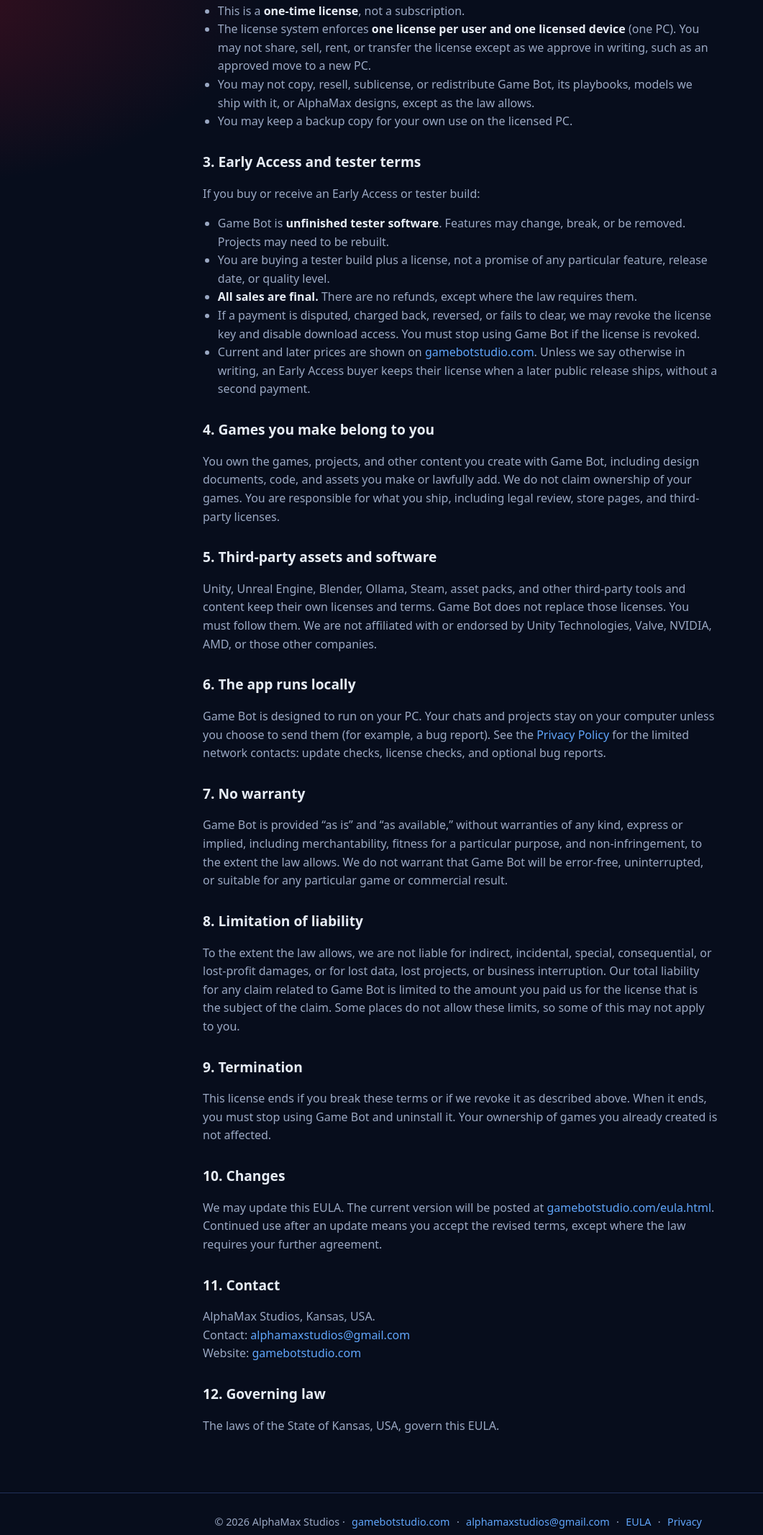
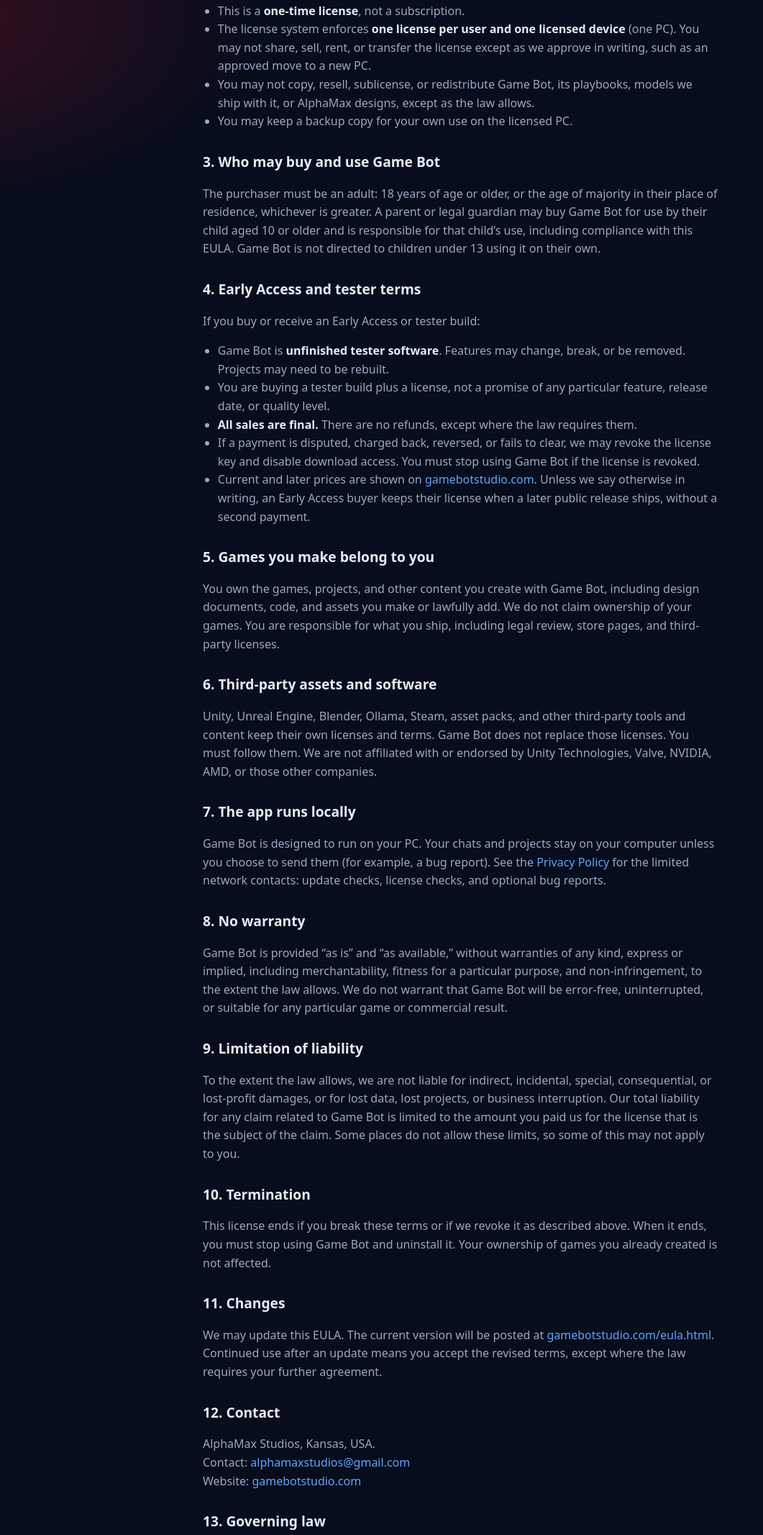
Before and after one commit to Derrold/gamebotstudio, a plain HTML site: page eula.html in a window 1280 px wide. Shown: the part 571-2704 px from the top of the page at 72% size, without its empty margins (0-1061 px from the left). Drawn offline with Linux system fonts and the light colour scheme.

Commit message:
Add holiday gift section and children's purchase and privacy terms
Parents can buy Game Bot as a Christmas or holiday gift for young
game makers, with ages 13+ or 10+ with a parent, and the EULA and
privacy policy now spell out adult purchase and children's privacy.

```diff
--- a/eula.html
+++ b/eula.html
@@ -59,7 +59,10 @@
       <li>You may keep a backup copy for your own use on the licensed PC.</li>
     </ul>
 
-    <h2>3. Early Access and tester terms</h2>
+    <h2>3. Who may buy and use Game Bot</h2>
+    <p>The purchaser must be an adult: 18 years of age or older, or the age of majority in their place of residence, whichever is greater. A parent or legal guardian may buy Game Bot for use by their child aged 10 or older and is responsible for that child’s use, including compliance with this EULA. Game Bot is not directed to children under 13 using it on their own.</p>
+
+    <h2>4. Early Access and tester terms</h2>
     <p>If you buy or receive an Early Access or tester build:</p>
     <ul>
       <li>Game Bot is <strong>unfinished tester software</strong>. Features may change, break, or be removed. Projects may need to be rebuilt.</li>
@@ -69,31 +72,31 @@
       <li>Current and later prices are shown on <a href="index.html#pricing">gamebotstudio.com</a>. Unless we say otherwise in writing, an Early Access buyer keeps their license when a later public release ships, without a second payment.</li>
     </ul>
 
-    <h2>4. Games you make belong to you</h2>
+    <h2>5. Games you make belong to you</h2>
     <p>You own the games, projects, and other content you create with Game Bot, including design documents, code, and assets you make or lawfully add. We do not claim ownership of your games. You are responsible for what you ship, including legal review, store pages, and third-party licenses.</p>
 
-    <h2>5. Third-party assets and software</h2>
+    <h2>6. Third-party assets and software</h2>
     <p>Unity, Unreal Engine, Blender, Ollama, Steam, asset packs, and other third-party tools and content keep their own licenses and terms. Game Bot does not replace those licenses. You must follow them. We are not affiliated with or endorsed by Unity Technologies, Valve, NVIDIA, AMD, or those other companies.</p>
 
-    <h2>6. The app runs locally</h2>
+    <h2>7. The app runs locally</h2>
     <p>Game Bot is designed to run on your PC. Your chats and projects stay on your computer unless you choose to send them (for example, a bug report). See the <a href="privacy.html">Privacy Policy</a> for the limited network contacts: update checks, license checks, and optional bug reports.</p>
 
-    <h2>7. No warranty</h2>
+    <h2>8. No warranty</h2>
     <p>Game Bot is provided “as is” and “as available,” without warranties of any kind, express or implied, including merchantability, fitness for a particular purpose, and non-infringement, to the extent the law allows. We do not warrant that Game Bot will be error-free, uninterrupted, or suitable for any particular game or commercial result.</p>
 
-    <h2>8. Limitation of liability</h2>
+    <h2>9. Limitation of liability</h2>
     <p>To the extent the law allows, we are not liable for indirect, incidental, special, consequential, or lost-profit damages, or for lost data, lost projects, or business interruption. Our total liability for any claim related to Game Bot is limited to the amount you paid us for the license that is the subject of the claim. Some places do not allow these limits, so some of this may not apply to you.</p>
 
-    <h2>9. Termination</h2>
+    <h2>10. Termination</h2>
     <p>This license ends if you break these terms or if we revoke it as described above. When it ends, you must stop using Game Bot and uninstall it. Your ownership of games you already created is not affected.</p>
 
-    <h2>10. Changes</h2>
+    <h2>11. Changes</h2>
     <p>We may update this EULA. The current version will be posted at <a href="https://gamebotstudio.com/eula.html">gamebotstudio.com/eula.html</a>. Continued use after an update means you accept the revised terms, except where the law requires your further agreement.</p>
 
-    <h2>11. Contact</h2>
+    <h2>12. Contact</h2>
     <p>AlphaMax Studios, Kansas, USA.<br>Contact: <a href="mailto:alphamaxstudios@gmail.com">alphamaxstudios@gmail.com</a><br>Website: <a href="https://gamebotstudio.com">gamebotstudio.com</a></p>
 
-    <h2>12. Governing law</h2>
+    <h2>13. Governing law</h2>
     <p>The laws of the State of Kansas, USA, govern this EULA.</p>
   </section>
 </main>
```
Also changed, not shown: index.html (+20 -0 lines), privacy.html (+1 -1 lines).
